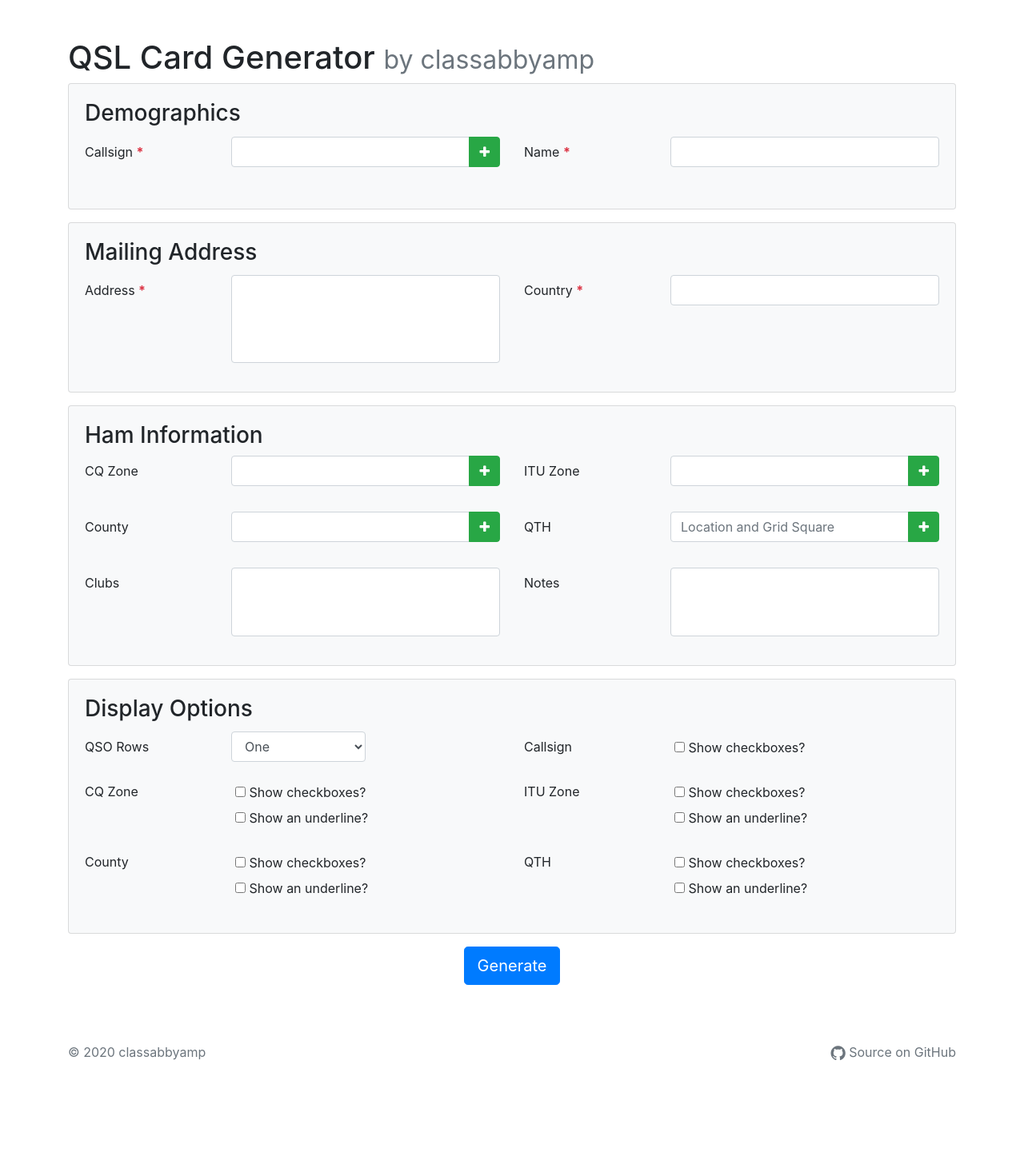
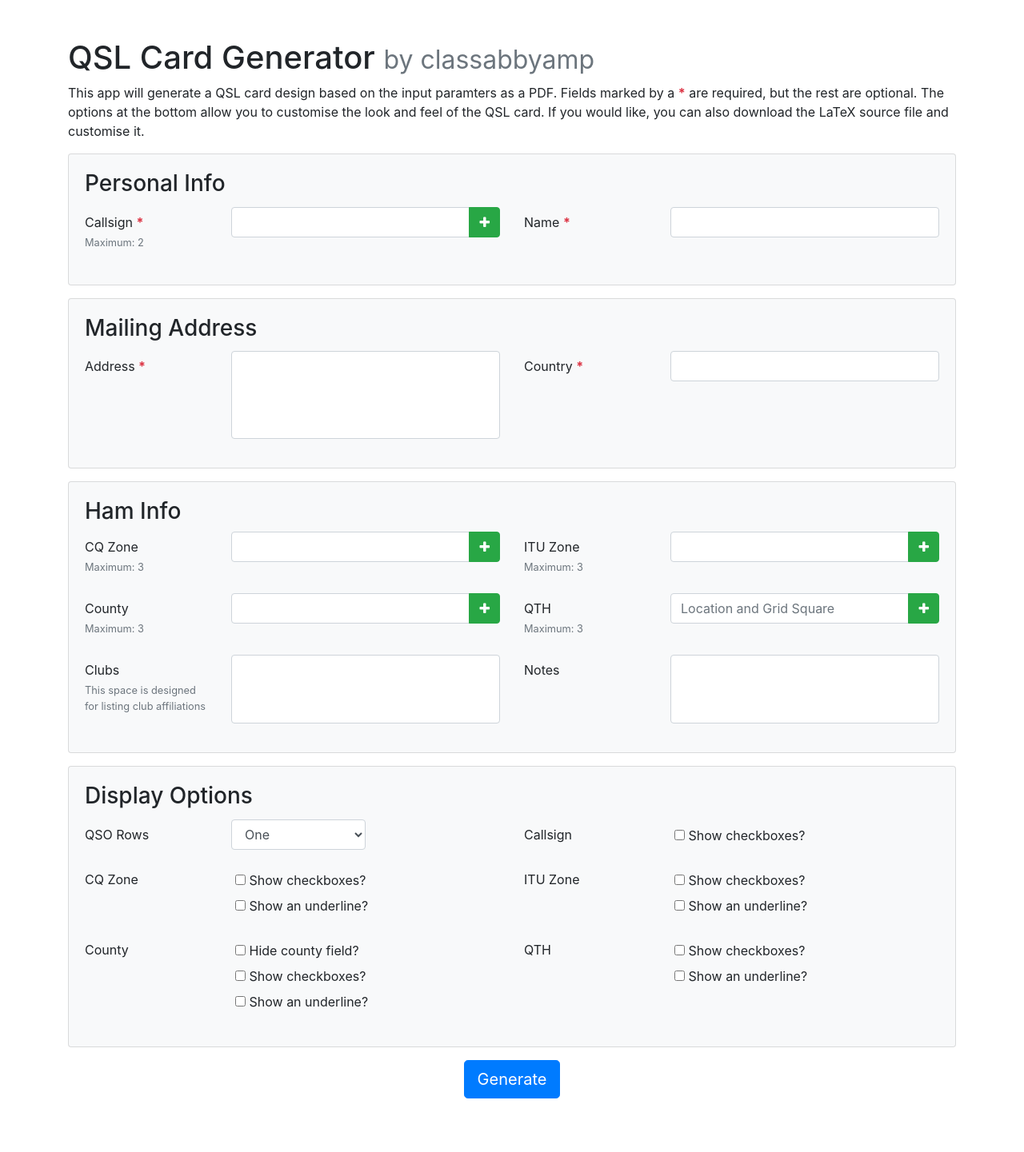
Before and after one commit to classabbyamp/qsl-generator, a Flask app: page / in a window 1280 px wide. Shown: the top 1441 px of the page at 80% size. Before the commit the page ends 1326 px from the top, so only its background shows below. Run offline with Flask 2, Linux system fonts and the light colour scheme; some libraries are stand-ins or nearby versions.

Commit message:
more updates!

```diff
--- a/static/js/main.js
+++ b/static/js/main.js
@@ -52,7 +52,9 @@ $(document).ready(function() {
     });
 
     // generate the QSL card with AJAX
-    $('button#generate').on('click', function() {
+    $('form').on('submit', function() {
+        // form validation
+        // form submission
         $.ajax({
             url: '/generate',
             data: $('form').serialize(),
--- a/templates/index.html
+++ b/templates/index.html
@@ -3,6 +3,10 @@
     <head>
         <meta charset="UTF-8">
         <meta name="viewport" content="width=device-width, initial-scale=1">
+
+
+        <link rel="apple-touch-icon-precomposed" sizes="144x144" href="{{ url_for('static', filename='/favicon.png') }}" />
+        <link rel="shortcut icon" href="{{ url_for('static', filename='/favicon.ico') }}" />
 
         <link rel="stylesheet" href="{{ url_for('static', filename='css/bootstrap-4.4.1.min.css') }}">
         <link rel="stylesheet" href="//maxcdn.bootstrapcdn.com/font-awesome/4.7.0/css/font-awesome.min.css">
@@ -12,11 +16,18 @@
     <body>
         <div class="container-lg mt-5 mb-5">
             <h1>QSL Card Generator <small class="text-muted">by classabbyamp</small></h1>
-            <form role="form">
+            <p>
+            This app will generate a QSL card design based on the input paramters as a PDF. Fields marked by a <b class="text-danger">*</b> are required, but the rest are optional. The options at the
+            bottom allow you to customise the look and feel of the QSL card. If you would like, you can also download the LaTeX source file and customise it.
+            </p>
+            <form role="form" onsubmit="return false;">
                 <div class="form-group card card-body bg-light">
-                    <h3 class="card-title">Demographics</h3>
+                    <h3 class="card-title">Personal Info</h3>
                     <div class="form-group row">
-                        <label for="callsign" class="col-lg-2 col-form-label">Callsign <b class="text-danger">*</b></label>
+                        <label for="callsign" class="col-lg-2 col-form-label">
+                            Callsign <b class="text-danger">*</b>
+                            <small class="form-text text-muted">Maximum: 2</small>
+                        </label>
                         <div class="col-lg-4 copy-parent">
                             <div class="form-group input-group copy">
                                 <input type="text" class="form-control" id="callsign" name="callsign[]" required>
@@ -47,9 +58,12 @@
                     </div>
 
                     <div class="form-group card card-body bg-light">
-                        <h3>Ham Information</h3>
+                        <h3>Ham Info</h3>
                     <div class="form-group row">
-                        <label for="cq" class="col-lg-2 col-form-label">CQ Zone</label>
+                        <label for="cq" class="col-lg-2 col-form-label">
+                            CQ Zone
+                            <small class="form-text text-muted">Maximum: 3</small>
+                        </label>
                         <div class="col-lg-4 copy-parent">
                             <div class="form-group input-group copy">
                                 <input type="text" class="form-control" id="cq" name="cq[]">
@@ -58,7 +72,10 @@
                                 </div>
                             </div>
                         </div>
-                        <label for="itu" class="col-lg-2 col-form-label">ITU Zone</label>
+                        <label for="itu" class="col-lg-2 col-form-label">
+                            ITU Zone
+                            <small class="form-text text-muted">Maximum: 3</small>
+                        </label>
                         <div class="col-lg-4 copy-parent">
                             <div class="form-group input-group copy">
                                 <input type="text" class="form-control" id="itu" name="itu[]">
@@ -70,7 +87,10 @@
                     </div>
 
                     <div class="form-group row">
-                        <label for="county" class="col-lg-2 col-form-label">County</label>
+                        <label for="county" class="col-lg-2 col-form-label">
+                            County
+                            <small class="form-text text-muted">Maximum: 3</small>
+                        </label>
                         <div class="col-lg-4 copy-parent">
                             <div class="form-group input-group copy">
                                 <input type="text" class="form-control" id="county" name="county[]">
@@ -79,7 +99,10 @@
                                 </div>
                             </div>
                         </div>
-                        <label for="qth" class="col-lg-2 col-form-label">QTH</label>
+                        <label for="qth" class="col-lg-2 col-form-label">
+                            QTH
+                            <small class="form-text text-muted">Maximum: 3</small>
+                        </label>
                         <div class="col-lg-4 copy-parent">
                             <div class="form-group input-group copy">
                                 <input type="text" class="form-control" id="qth" name="qth[]" placeholder="Location and Grid Square">
@@ -91,7 +114,10 @@
                     </div>
 
                     <div class="form-group row">
-                        <label for="club" class="col-lg-2 col-form-label">Clubs</label>
+                        <label for="club" class="col-lg-2 col-form-label">
+                            Clubs
+                            <small class="form-text text-muted">This space is designed for listing club affiliations</small>
+                        </label>
                         <div class="input-group col-lg-4">
                             <textarea data-limit-rows="true" class="form-control" id="club" name="clubs" rows="3"></textarea>
                         </div>
@@ -148,6 +174,9 @@
                         <label class="col-lg-2 col-form-label">County</label>
                         <div class="input-group col-lg-4">
                             <div class="form-check row pt-2">
+                                <input type="checkbox" id="countyhide" name="countyhide">
+                                <label for="countyhide">Hide county field?</label>
+                                <br>
                                 <input type="checkbox" id="countycbox" name="countycbox">
                                 <label for="countycbox">Show checkboxes?</label>
                                 <br>
@@ -169,7 +198,7 @@
                 </div>
 
                 <div class="text-center">
-                    <button type="button" class="btn btn-primary btn-lg mb-2" id="generate">Generate</button>
+                    <button type="submit" class="btn btn-primary btn-lg mb-2" id="generate">Generate</button>
                 </div>
             </form>
 
```
Also changed, not shown: static/favicon.ico (added), static/favicon.png (added), 2 other files.
